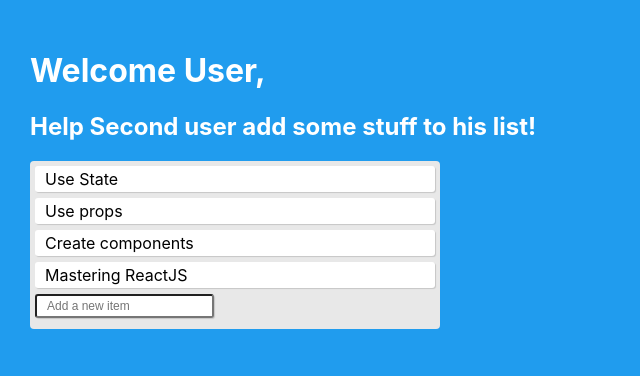
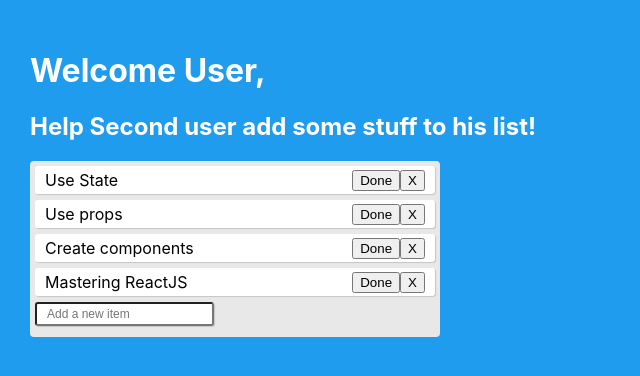
Before and after one commit to andrisgombos/React-To-do-list-with-hooks, a React (Create React App) app: page / in a window 1280 px wide. Shown: the top 376 px of the page, without its empty margins (0-640 px from the left). Built offline with nearby package versions, Linux system fonts and the light colour scheme.

Commit message:
added done and remove functionality

```diff
--- a/src/components/todoitem.jsx
+++ b/src/components/todoitem.jsx
@@ -1,10 +1,20 @@
-import './todolist.css';
+/* import './todolist.css';
+
 
 function Todoitem(props) {
 
+
+
     return (
-        <div className="todoitem">{props.todo.text}</div>
+        <div
+            className="todoitem"
+            style={{ textDecoration: props.todo.completed ? "line-through" : "" }}>
+            {props.todo.text}
+            <div>
+                <button onClick={()=> isCompleted(index)}>Done</button>
+            </div>
+        </div>
     )
 }
 
-export default(Todoitem)
+export default(Todoitem) */
--- a/src/components/todolist.jsx
+++ b/src/components/todolist.jsx
@@ -1,14 +1,54 @@
 import React, { useState } from "react";
-import Todoitem from "./todoitem";
 import './todolist.css';
+
+function Todoitem({todo, index, isCompleted, removeTodo}) {
+
+    return (
+        <div
+            className="todoitem"
+            style={{ textDecoration: todo.completed ? "line-through" : "" }}>
+            {todo.text}
+            <div>
+                <button onClick={()=> isCompleted(index)}>Done</button>
+                <button onClick={()=> removeTodo(index)}>X</button>
+            </div>
+        </div>
+    )
+}
 
 function Todolist() {
 
-    const [todos, setTodos] = useState([{text: "Use State"}, {text: "Use props"}, {text: "Create components"}, {text: "Mastering ReactJS"}]);
+    const [todos, setTodos] = useState([
+        {
+            text: "Use State",
+            completed: false
+        }, {
+            text: "Use props",
+            completed: false
+        }, {
+            text: "Create components",
+            completed: false
+        }, {
+            text: "Mastering ReactJS",
+            completed: false
+        }]);
+
     const [value, setValue] = useState('');
 
     const addTodo = text => {
         const newTodos = [...todos, {text}];
+        setTodos(newTodos)
+    }
+
+    const isCompleted = index => {
+        const newTodos = [...todos];
+        newTodos[index].completed = true;
+        setTodos(newTodos)
+    }
+
+    const removeTodo = index => {
+        const newTodos = [...todos];
+        newTodos.splice(index, 1);
         setTodos(newTodos)
     }
 
@@ -24,8 +64,14 @@ function Todolist() {
         <div className="todolist">
             <form onSubmit={handleSubmit}>
                 <div>
-                    {todos.map(todo => {
-                        return <Todoitem todo={todo} />;
+                    {todos.map((todo, index) => {
+                        return <Todoitem
+                                key={index}
+                                index={index}
+                                todo={todo}
+                                isCompleted={isCompleted}
+                                removeTodo={removeTodo}
+                            />;
                         })
                 }
                 </div>
```
